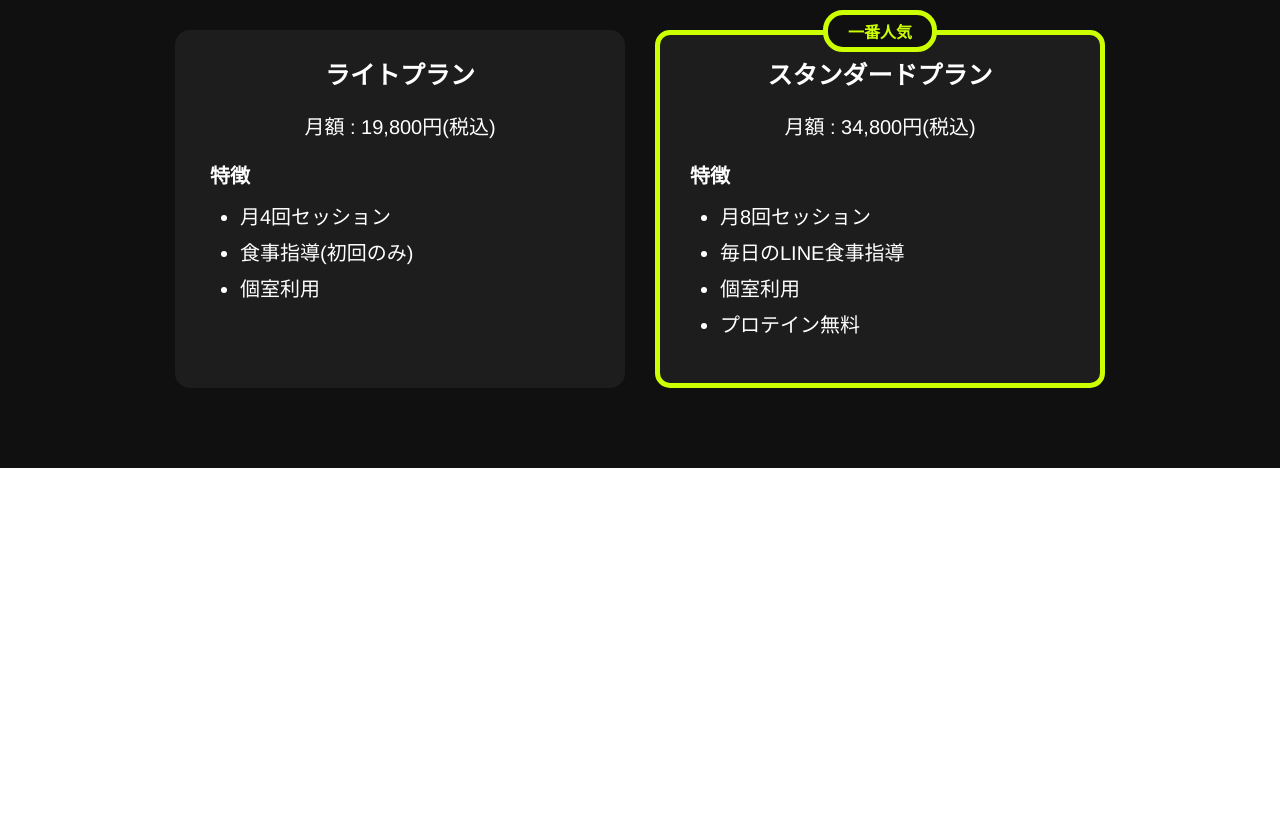
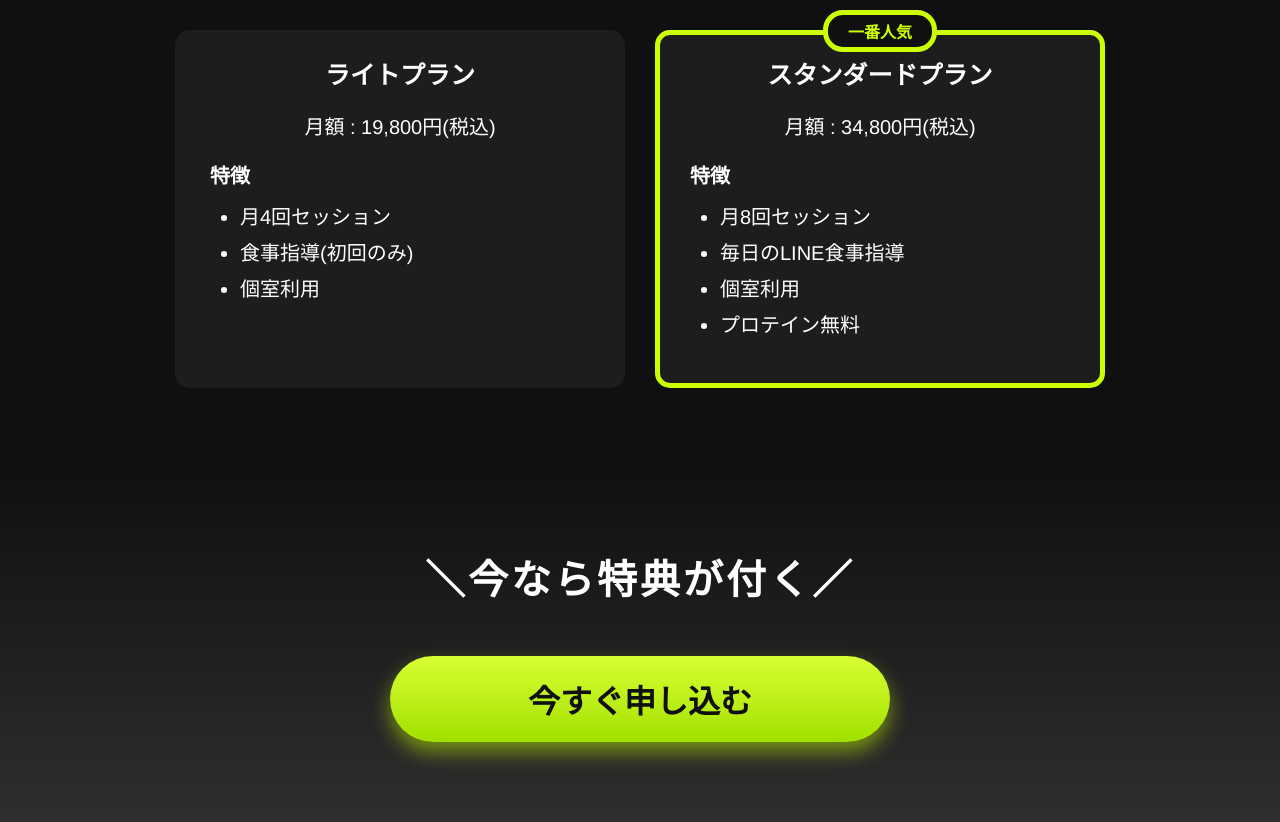
Before and after one commit to norihumi/personal-gym-lp, a plain HTML site: page index.html in a window 1280 px wide. Shown: the part 3541-4363 px from the top of the page. Before the commit the page ends 4009 px from the top, so only its background shows below. Drawn offline with Linux system fonts and the light colour scheme.

Commit message:
6th : createCtaSection (お問い合わせ)

```diff
--- a/index.html
+++ b/index.html
@@ -299,6 +299,21 @@
             </div>
         </section>
 
+
+        <!-- =========================================
+            CTAセクション
+        ========================================== -->
+        <section class="cta">
+            <div class="cta-container">
+                <p class="cta-sub">
+                    ＼今なら特典が付く／
+                </p>
+                <a href="#" class="cta-btn">
+                    今すぐ申し込む
+                </a>
+            </div>
+        </section>
+
     </main>
 
 </body>
--- a/style.css
+++ b/style.css
@@ -443,3 +443,52 @@ body{
     line-height : 1.8;
     margin-left : 30px;
 }
+
+/* ================================
+    CTA
+================================== */
+.cta{
+    width : 100%;
+    background : linear-gradient(180deg , #101010 0%, #2e2e2e 100%);
+    padding : 80px 40px;
+}
+
+.cta-container{
+    width : 100%;
+    max-width : 1000px;
+    margin : 0 auto;
+}
+
+.cta-sub{
+    color : #ffffff;
+    font-size : 40px;
+    font-weight : bold;
+    letter-spacing : 3px;
+    text-align : center;
+    margin-bottom : 50px;
+}
+
+.cta-btn{
+    display : block;
+    /* ネオンライムから明るいライムグリーンへの上質グラデーション */
+    background: linear-gradient(180deg, #d8ff33 0%, #a2e000 100%);
+    border-radius : 100px;
+    width : 100%;
+    max-width : 500px;
+    font-size : 32px;
+    font-weight : bold;
+    white-space : nowrap;
+    text-decoration : none;
+    color : #101010;
+    margin : 0 auto;
+    padding : 20px;
+    text-align : center;
+    transition : all 0.5s ease;
+    box-shadow : 0 10px 20px rgba(204 , 255 , 0 , 0.5);
+}
+
+.cta-btn:hover{
+    transform : translateY(-5px);
+    box-shadow: 0 15px 30px rgba(204, 255, 0, 0.5); /* 影と光を強調！ */
+    opacity: 0.95;
+}
```
Also changed, not shown: design/comp-cta.jpg (added), img/スクリーンショット 2026-07-28 225311.jpg (added).
